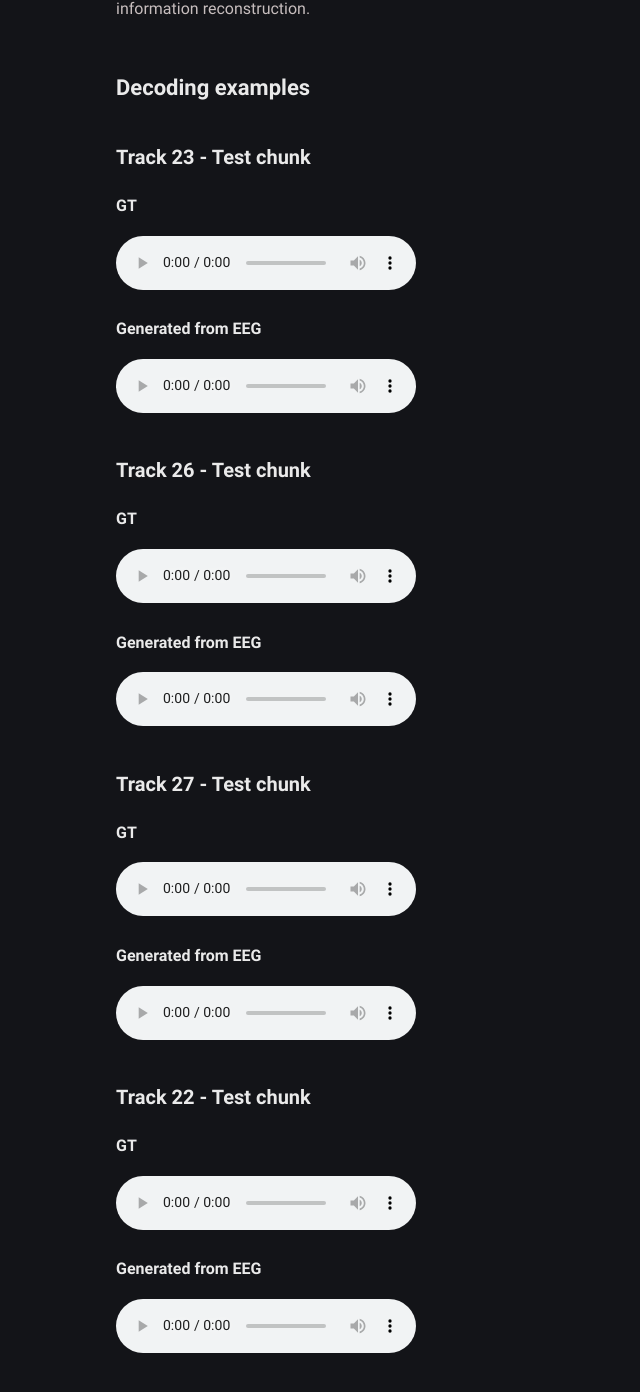
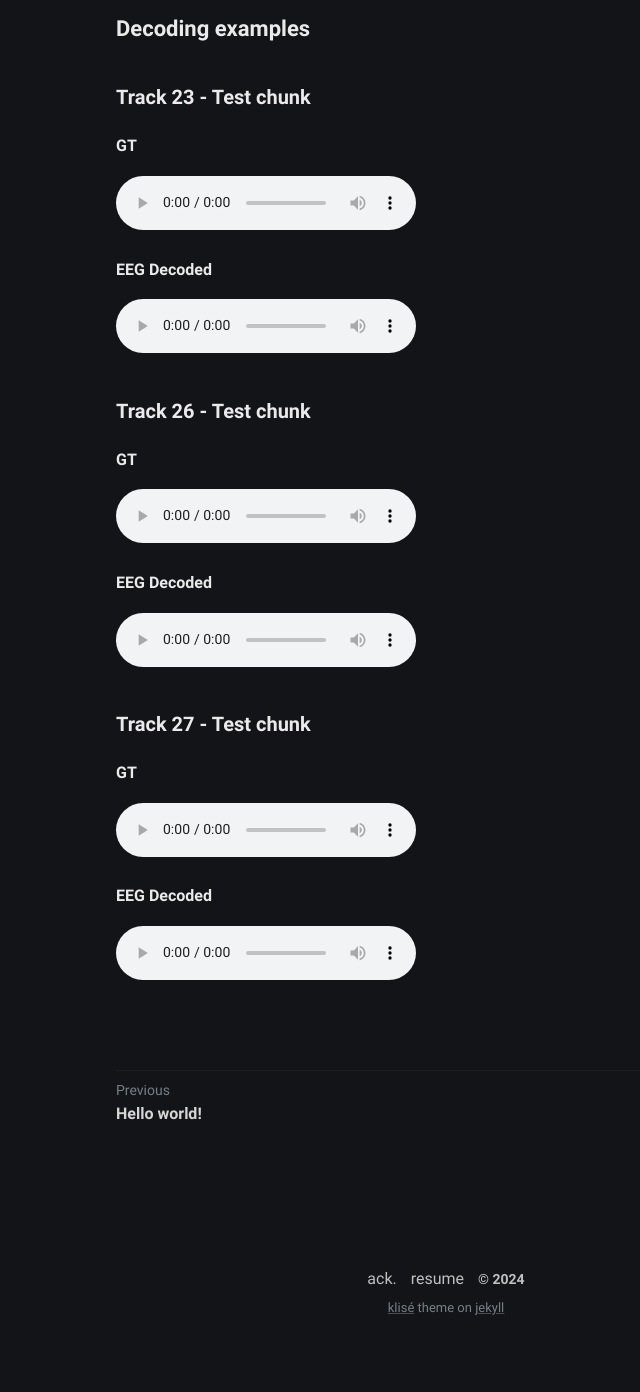
Before and after one commit to EmilianPostolache/site, a Jekyll site: the page built from _posts/brainwave/2024-05-16-brainwave.md, in a window 1280 px wide and 1400 px high, scrolled down 883 px. Shown: the top 1392 px of the window, without its empty margins (194-834 px from the left). Built offline with Jekyll 4.4.1, drawn with Linux system fonts in a browser that asks for light colours; after the commit the page ends 2235 px from its top, so only the background shows below that.

Commit message:
Update site

```diff
--- a/_posts/brainwave/2024-05-16-brainwave.md
+++ b/_posts/brainwave/2024-05-16-brainwave.md
@@ -21,7 +19,7 @@ In this article, we explore the potential of using latent diffusion models, a fa
 Your browser does not support the audio element.
 </audio>
 
-**Generated from EEG**
+**EEG Decoded**
 <audio src="/assets/audio/brainwave/1/gen.wav" controls>
 Your browser does not support the audio element.
 </audio>
@@ -33,7 +31,7 @@ Your browser does not support the audio element.
 Your browser does not support the audio element.
 </audio>
 
-**Generated from EEG**
+**EEG Decoded**
 <audio src="/assets/audio/brainwave/25/gen.wav" controls>
 Your browser does not support the audio element.
 </audio>
@@ -45,20 +43,7 @@ Your browser does not support the audio element.
 Your browser does not support the audio element.
 </audio>
 
-**Generated from EEG**
+**EEG Decoded**
 <audio src="/assets/audio/brainwave/32/gen.wav" controls>
 Your browser does not support the audio element.
 </audio>
-
-#### Track 22 - Test chunk
-
-
-**GT**
-<audio src="/assets/audio/brainwave/61/gt.wav" controls>
-Your browser does not support the audio element.
-</audio>
-
-**Generated from EEG**
-<audio src="/assets/audio/brainwave/61/gen.wav" controls>
-Your browser does not support the audio element.
-</audio>
```
Also changed, not shown: other parts of _posts/brainwave/2024-05-16-brainwave.md (+0 -2 lines).
